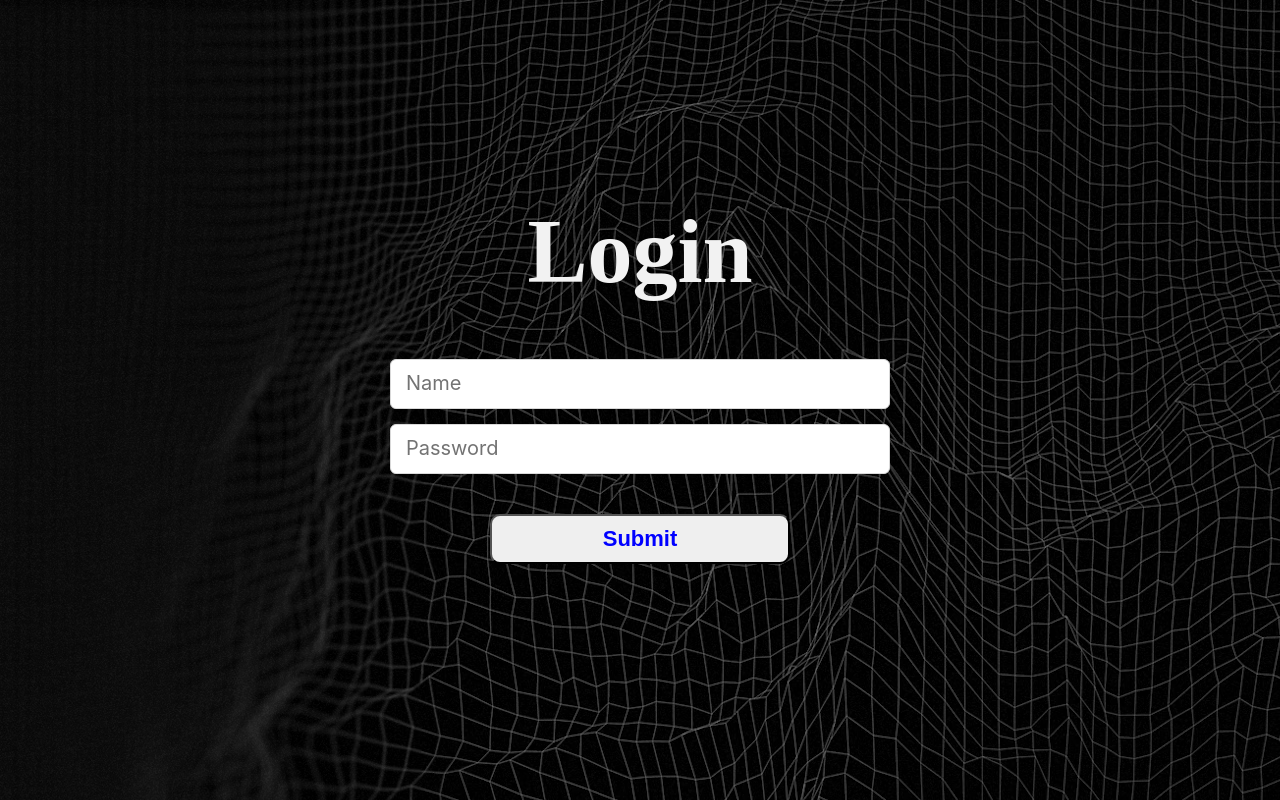
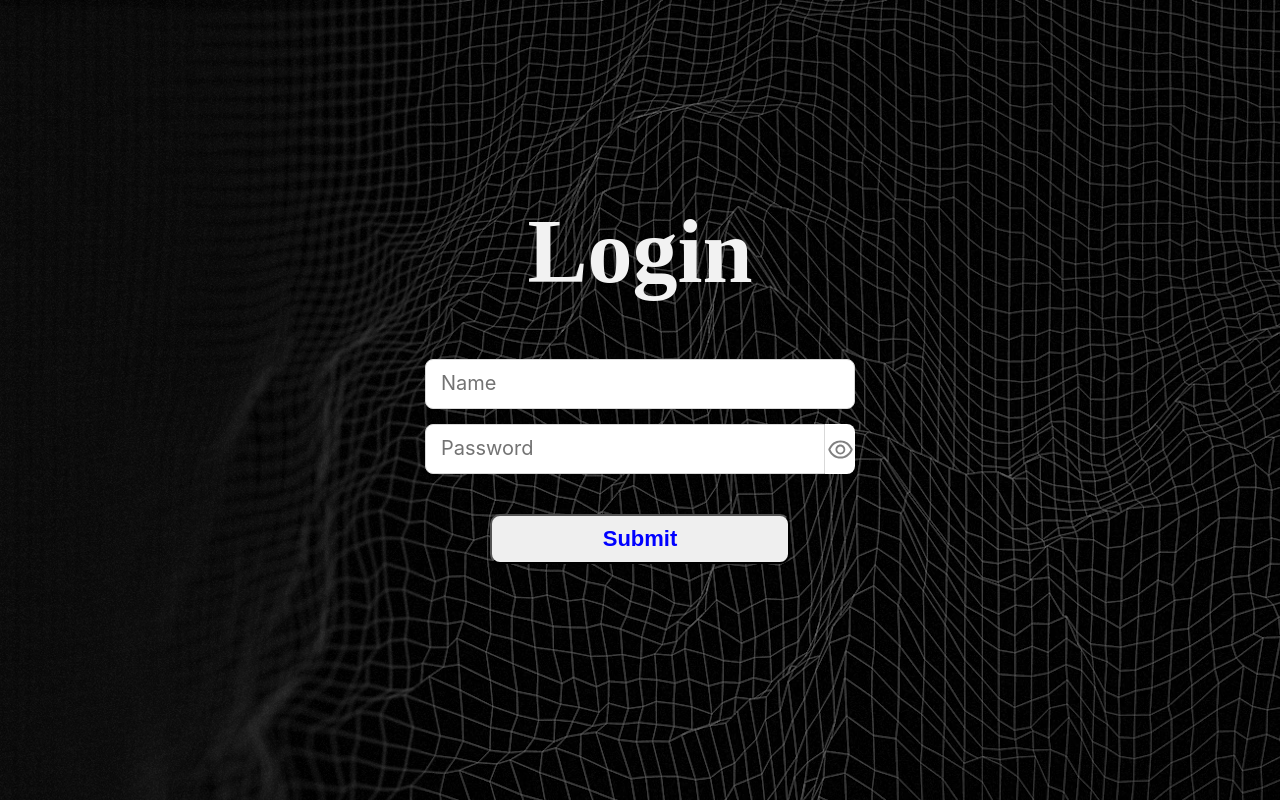
Before and after one commit to Asimpossible/admin-panel, a React (Vite) app: page /auth in a window 1280 px wide. Built offline with nearby package versions, Linux system fonts and the light colour scheme.

Commit message:
redux created and userSlice and store file configured

```diff
--- a/src/pages/Auth/index.tsx
+++ b/src/pages/Auth/index.tsx
@@ -1,10 +1,18 @@
 import React from 'react'
 import styles from './style.module.scss'
 import { useForm, Controller } from 'react-hook-form'
-import { Input } from 'antd'
+import { Button, Input } from 'antd'
+import { EyeInvisibleOutlined, EyeOutlined } from '@ant-design/icons'
+
 
 const Index: React.FC = () => {
 
+    const [password, setPassword] = React.useState<string>('')
+    const [showPassword, setShowPassword] = React.useState<boolean>(false)
+
+    const toggleShowPassword = () => {
+        setShowPassword(!showPassword)
+    }
     const { control, formState: { errors }, handleSubmit } = useForm({
         defaultValues: {
             firstName: '',
@@ -22,6 +30,7 @@ const Index: React.FC = () => {
     }
     console.log(errors)
 
+
     return (
         <>
             <div className={styles.wrapper}>
@@ -31,15 +40,27 @@ const Index: React.FC = () => {
                         <Controller
                             name='firstName'
                             control={control}
-                            render={({ field }) => <Input {...field} type='email' placeholder='Name' className={styles.input} />}
+                            render={({ field }) => <Input {...field} type='email' placeholder='Name' className={styles.nameInput} />}
 
                         />
+                        <div className={styles.passwordInputDiv}>
 
-                        <Controller
-                            name='password'
-                            control={control}
-                            render={({ field }) => <Input {...field} type='password' placeholder='Password' className={styles.input} />}
-                        />
+                            <Controller
+                                name='password'
+                                control={control}
+                                render={({ field }) =>
+                                    <Input
+                                        {...field}
+                                        type={showPassword ? 'text' : 'password'}
+                                        value={password}
+                                        onChange={(e) => setPassword(e.target.value)}
+                                        placeholder='Password'
+                                        className={styles.passwordInput} />}
+                            />
+                            <Button className={styles.passwordVisibleButton} onClick={() => toggleShowPassword()}>
+                                {showPassword ? <EyeInvisibleOutlined className={styles.passwordVisibleIcon} /> : <EyeOutlined className={styles.passwordVisibleIcon} />}
+                            </Button>
+                        </div>
 
                         <button type='submit' className={styles.button}>Submit</button>
                     </form>
--- a/src/pages/Auth/style.module.scss
+++ b/src/pages/Auth/style.module.scss
@@ -30,12 +30,14 @@
 .form {
     width: 500px;
     height: 100%;
-    @include m.flex($direction: column, $gap: 15px);
+    @include m.flex($direction: column, $align: center, $gap: 15px);
 }
 
-.input {
+.nameInput {
     padding-left: 15px;
     height: 50px;
+    width: 430px;
+    border-radius: 8px;
 
     &::placeholder {
         align-items: center;
@@ -43,7 +45,46 @@
         color: #737373;
         opacity: 1;
     }
+}
 
+.passwordInputDiv {
+    @include m.flex;
+
+    .passwordInput {
+        padding-left: 15px;
+        height: 50px;
+        width: 400px;
+        border-radius: 8px 0 0 8px;
+
+        &::placeholder {
+            align-items: center;
+            font-size: 20px;
+            color: #737373;
+            opacity: 1;
+        }
+
+    }
+
+    .passwordVisibleIcon {
+        cursor: pointer;
+        font-size: 25px;
+        background-color: white !important;
+        color: gray;
+    }
+
+    .passwordVisibleButton {
+        padding: 10px;
+        height: 50px;
+        width: 30px;
+        border-radius: 0 8px 8px 0;
+        border: none;
+
+        &:hover,
+        &:focus {
+            outline: none;
+            border: none;
+        }
+    }
 }
 
 .button {
--- /dev/null
+++ b/src/redux/reducerAndMiddleware.ts
@@ -0,0 +1,5 @@
+import UserReducer from '@/redux/features/User'
+
+export const reducer = {
+    user: UserReducer,
+}
```
Also changed, not shown: src/redux/api/axiosBase.ts (added, +148 -0 lines), src/redux/features/User/index.ts (added, +34 -0 lines), src/redux/features/User/types.ts (added, +10 -0 lines), src/redux/store/index.ts (+7 -0 lines), src/shared/constants/models/index.ts (added, +7 -0 lines).
